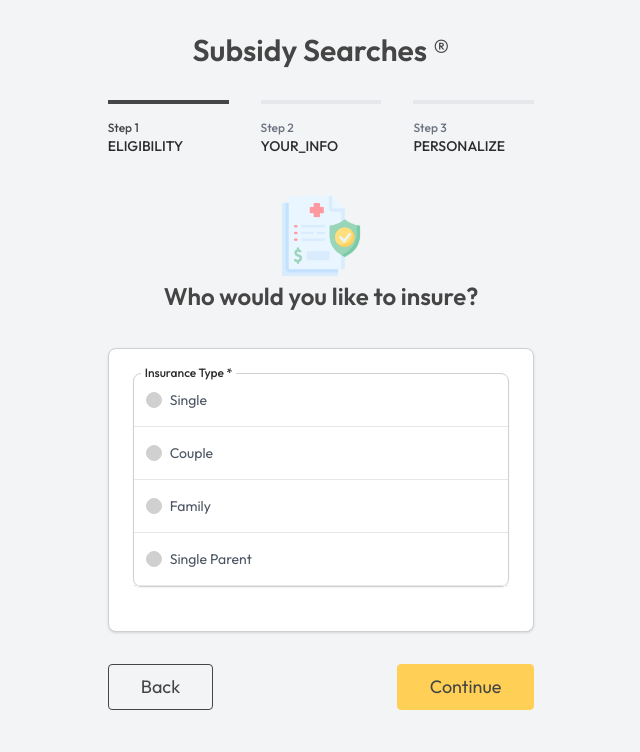
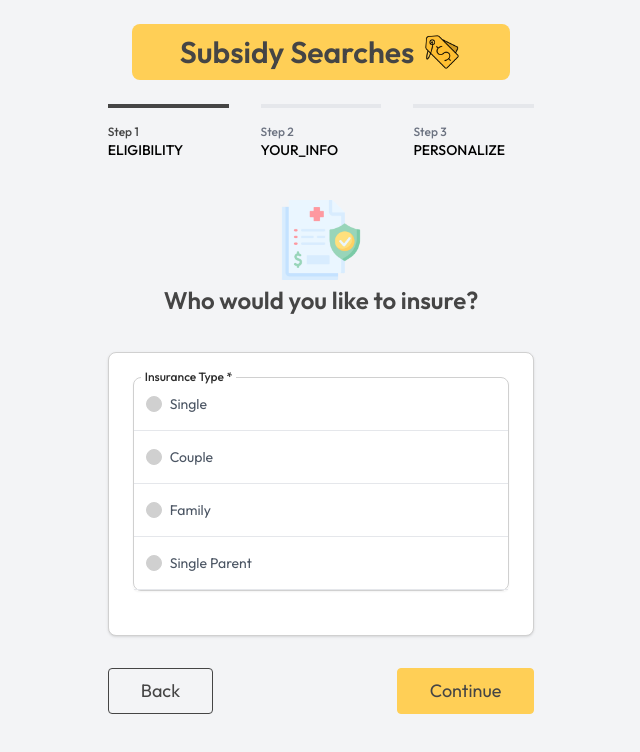
Before and after one commit to devhuzaifa98/subsidy-searches-clone, a React (Create React App) app in the folder client/: page /form in a window 1280 px wide. Shown: the top 752 px of the page, without its empty margins (319-959 px from the left). Built offline with nearby package versions, Linux system fonts and the light colour scheme; what states-us would draw is missing.

Commit message:
Design changes

```diff
--- a/client/src/components/shared/Logo.js
+++ b/client/src/components/shared/Logo.js
@@ -2,15 +2,17 @@ import React from 'react';
 import { BsChevronDoubleUp } from "react-icons/bs";
 import useSmoothScroll from '../../hooks/useSmoothScoll';
 import { useNavigate } from 'react-router-dom';
+import LogoImg from '../../assets/images/logo.png'
 
-const Logo = () => {
+const  Logo = () => {
     const { sticky, scrollToTop } = useSmoothScroll();
     const navigate = useNavigate();
 
     return (
-        <nav>
-            <div className='text-center p-8'>
-                <h1 onClick={() => navigate('/')} className='text-secondary text-3xl font-semibold cursor-pointer'>Subsidy Searches ®</h1>
+        <nav className='lg:w-1/3 md:w-2/3 sm:w-4/5 w-11/12 mx-auto'>
+            <div className='flex justify-center items-center gap-x-2 bg-primary m-6 rounded-lg p-2'>
+                <h1 onClick={() => navigate('/')} className='text-secondary text-3xl font-semibold cursor-pointer'>Subsidy Searches</h1>
+                <img src={LogoImg} alt="logo" width={40} />
             </div>
             {sticky && (
                 <button className="fixed bottom-8 right-8 bg-secondary text-white w-10 h-10 rounded-lg z-50 flex items-center justify-center" onClick={scrollToTop}>
--- a/client/src/pages/form/Stepper.js
+++ b/client/src/pages/form/Stepper.js
@@ -6,7 +6,7 @@ const Stepper = ({ steps, currentStep }) => {
             {steps.map((step, index) => (
                 <div key={step.name} className={`flex flex-col border-${(index <= currentStep) ? 'secondary' : 'gray-200'} py-2 md:pt-4 border-t-4`}  >
                     <span className={`text-xs font-medium text-${(index <= currentStep) ? 'secondary' : 'gray-500'}`}>Step {index + 1}</span>
-                    <span className={`text-sm font-medium text-dark uppercase`}>{step.name}</span>
+                    <span className={`text-sm font-medium text-black uppercase`}>{step.name}</span>
                 </div>
             ))}
         </div>
```
